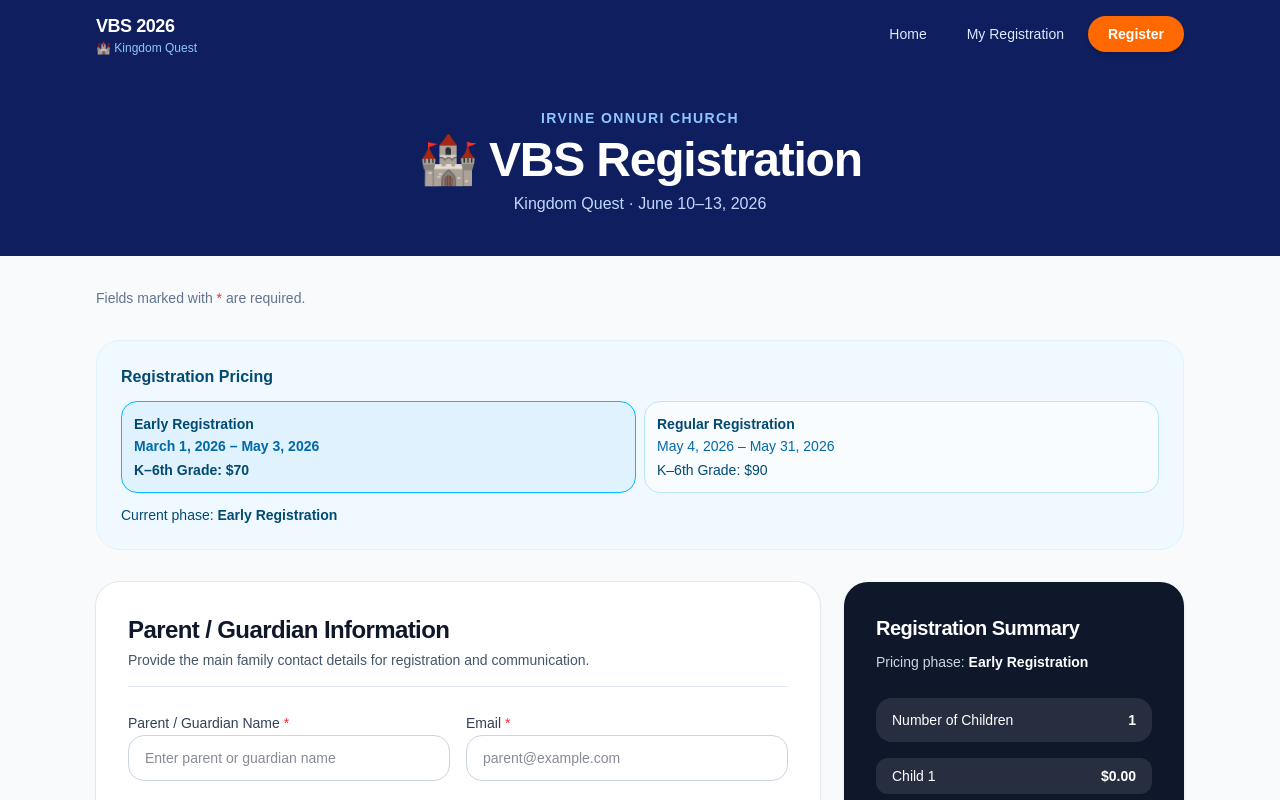
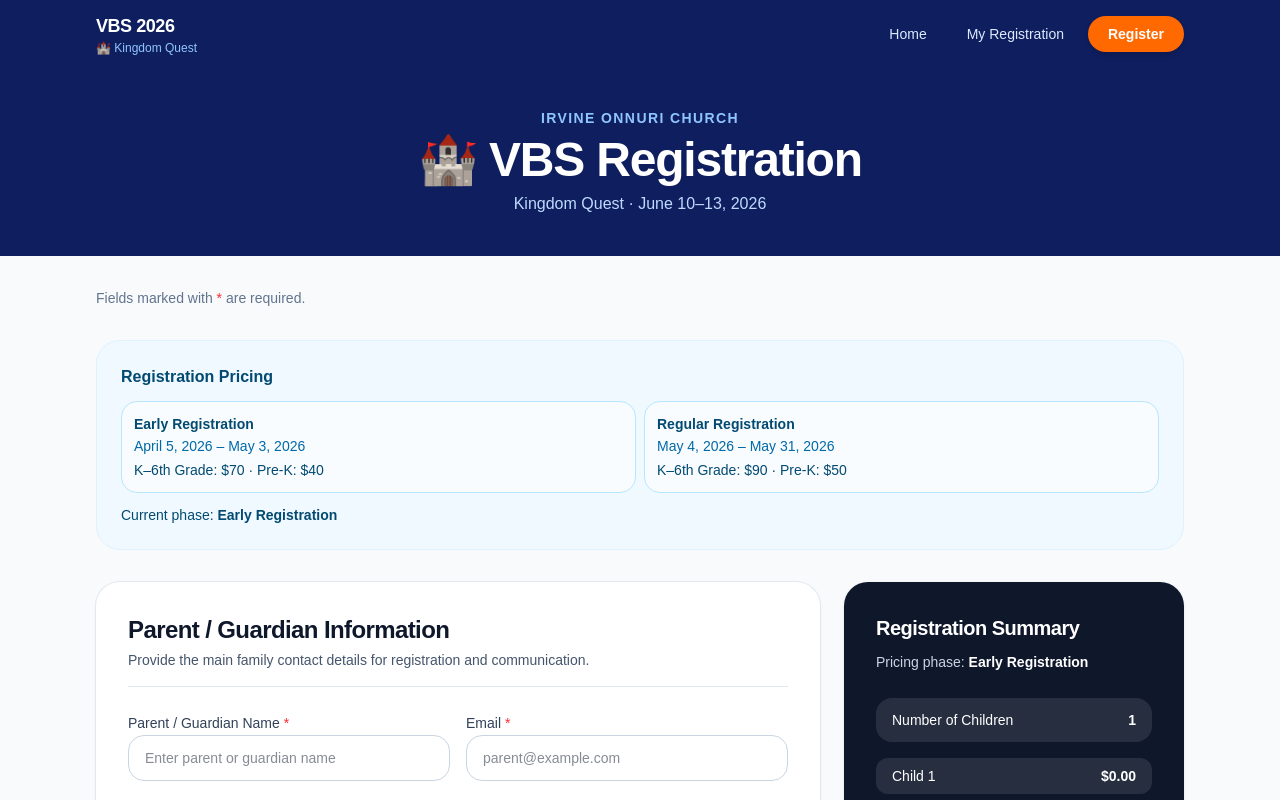
Before and after one commit to Irvine-Onnuri-Church/vbs-registration, a Next.js app: page /register in a window 1280 px wide. Shown: the top 800 px of the page. Built offline with nearby package versions, Linux system fonts and the light colour scheme; no server answers; a web font is replaced by a local one.

Commit message:
updated ui

```diff
--- a/src/app/register/page.tsx
+++ b/src/app/register/page.tsx
@@ -51,17 +51,15 @@
     EVENT_INFO.earlyRegistrationDeadline,
     EVENT_INFO.registrationDeadline,
   );
-  const earlyRegistration = registrationPhase === 'early';
-  const registrationOpen = registrationPhase === 'early' || registrationPhase === 'regular';
+  const earlyRegistration = registrationPhase === 'early' || registrationPhase === 'not_open';
+  const registrationOpen = registrationPhase !== 'closed';
 
   const pricingPhaseLabel =
-    registrationPhase === 'early'
+    registrationPhase === 'early' || registrationPhase === 'not_open'
       ? 'Early Registration'
       : registrationPhase === 'regular'
         ? 'Regular Registration'
-        : registrationPhase === 'not_open'
-          ? 'Registration Not Yet Open'
-          : 'Registration Closed';
+        : 'Registration Closed';
 
   const childPricing = useMemo(
     () =>
@@ -156,14 +154,6 @@
         Fields marked with <span className="text-red-500">*</span> are required.
       </p>
 
-      {registrationPhase === 'not_open' && (
-        <section className="rounded-3xl border border-yellow-200 bg-yellow-50 p-4 text-sm text-yellow-900 sm:p-6">
-          <h2 className="text-base font-semibold">Registration Not Yet Open</h2>
-          <p className="mt-2">
-            Early registration opens on <strong>{formatDateLabel(EVENT_INFO.earlyRegistrationStart)}</strong>. Check back then to complete your registration.
-          </p>
-        </section>
-      )}
 
       {registrationPhase === 'closed' && (
         <section className="rounded-3xl border border-red-200 bg-red-50 p-4 text-sm text-red-900 sm:p-6">
@@ -180,12 +170,12 @@
           <div className={`rounded-2xl border p-3 ${registrationPhase === 'early' ? 'border-sky-400 bg-sky-100 font-semibold' : 'border-sky-200 bg-white/60'}`}>
             <p className="font-semibold">Early Registration</p>
             <p className="mt-0.5 text-sky-700">{formatDateLabel(EVENT_INFO.earlyRegistrationStart)} – {formatDateLabel(EVENT_INFO.earlyRegistrationDeadline)}</p>
-            <p className="mt-1">K–6th Grade: $70</p>
+            <p className="mt-1">K–6th Grade: $70 · Pre-K: $40</p>
           </div>
           <div className={`rounded-2xl border p-3 ${registrationPhase === 'regular' ? 'border-sky-400 bg-sky-100 font-semibold' : 'border-sky-200 bg-white/60'}`}>
             <p className="font-semibold">Regular Registration</p>
             <p className="mt-0.5 text-sky-700">{formatDateLabel(EVENT_INFO.regularRegistrationStart)} – {formatDateLabel(EVENT_INFO.registrationDeadline)}</p>
-            <p className="mt-1">K–6th Grade: $90</p>
+            <p className="mt-1">K–6th Grade: $90 · Pre-K: $50</p>
           </div>
         </div>
         {registrationOpen && (
--- a/src/components/ChildInfoCard.tsx
+++ b/src/components/ChildInfoCard.tsx
@@ -25,7 +25,7 @@
 };
 
 const genderOptions = ['Select gender', 'Female', 'Male'];
-const gradeOptions = ['Select grade', 'Kindergarten', '1st Grade', '2nd Grade', '3rd Grade', '4th Grade', '5th Grade', '6th Grade'];
+const gradeOptions = ['Select grade', 'Pre-K', 'Kindergarten', '1st Grade', '2nd Grade', '3rd Grade', '4th Grade', '5th Grade', '6th Grade'];
 const tshirtSizes = [
   { value: '', label: 'Select size' },
   { value: 'YS', label: 'YS – Youth Small' },
--- a/src/lib/constants.ts
+++ b/src/lib/constants.ts
@@ -15,7 +15,7 @@
   registrationFee: '$35 per child',
   registrationFeeAmount: 35,
   parentGuidePdfPath: '/docs/parent-guide.pdf',
-  earlyRegistrationStart: '2026-03-01',
+  earlyRegistrationStart: '2026-04-05',
   earlyRegistrationDeadline: '2026-05-03',
   regularRegistrationStart: '2026-05-04',
   registrationDeadline: '2026-05-31',
```
Also changed, not shown: VBS_Info.txt.
